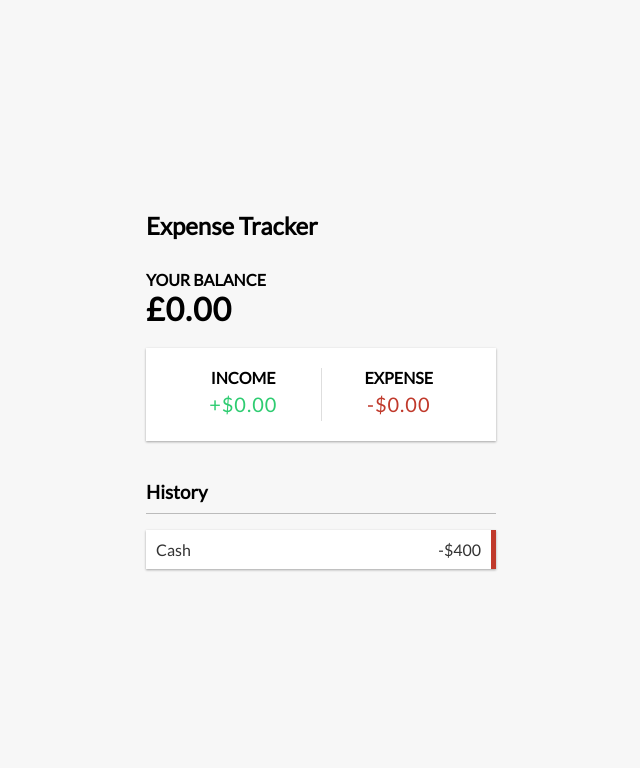
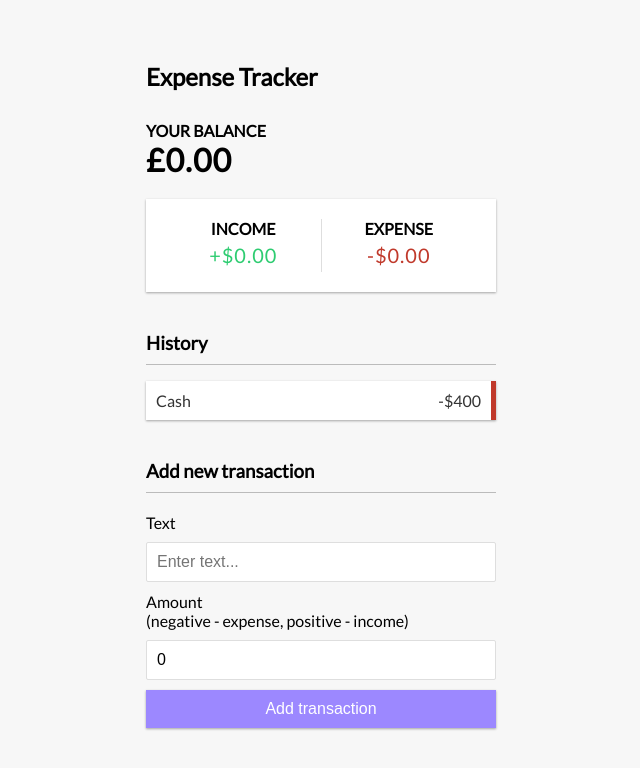
Before and after one commit to b-lauren/react-expenses-app, a React (Create React App) app: page / in a window 1280 px wide. Shown: the top 768 px of the page, without its empty margins (319-959 px from the left). Built offline with nearby package versions, Linux system fonts and the light colour scheme.

Commit message:
added useState hook

```diff
--- a/src/App.js
+++ b/src/App.js
@@ -3,6 +3,7 @@
 import { Balance } from "./components/Balance";
 import { Income } from "./components/Income";
 import { TransactionList } from "./components/TransactionList";
+import { AddTransaction } from "./components/AddTransaction";
 
 function App() {
   return (
@@ -12,6 +13,7 @@
         <Balance />
         <Income />
         <TransactionList />
+        <AddTransaction />
       </div>
     </div>
   );
--- /dev/null
+++ b/src/components/AddTransaction.js
@@ -0,0 +1,35 @@
+import React, { useState } from "react";
+
+export const AddTransaction = () => {
+  const [text, setText] = useState("");
+  const [amount, setAmount] = useState(0);
+  return (
+    <>
+      <h3>Add new transaction</h3>
+      <form>
+        <div className="form-control">
+          <label htmlFor="text">Text</label>
+          <input
+            type="text"
+            value={text}
+            onChange={(e) => setText(e.target.value)}
+            placeholder="Enter text..."
+          />
+        </div>
+        <div className="form-control">
+          <label htmlFor="amount">
+            Amount <br />
+            (negative - expense, positive - income)
+          </label>
+          <input
+            type="number"
+            value={amount}
+            onChange={(e) => setAmount(e.target.value)}
+            placeholder="Enter amount..."
+          />
+        </div>
+        <button class="btn">Add transaction</button>
+      </form>
+    </>
+  );
+};
--- a/src/components/Balance.js
+++ b/src/components/Balance.js
@@ -4,7 +4,7 @@
   return (
     <>
       <h4>Your Balance</h4>
-      <h1 id="balance">£0.00</h1>
+      <h1>£0.00</h1>
     </>
   );
 };
--- a/src/components/Income.js
+++ b/src/components/Income.js
@@ -2,18 +2,14 @@
 
 export const Income = () => {
   return (
-    <div class="inc-exp-container">
+    <div className="inc-exp-container">
       <div>
         <h4>Income</h4>
-        <p id="money-plus" class="money plus">
-          +$0.00
-        </p>
+        <p className="money plus">+$0.00</p>
       </div>
       <div>
         <h4>Expense</h4>
-        <p id="money-minus" class="money minus">
-          -$0.00
-        </p>
+        <p className="money minus">-$0.00</p>
       </div>
     </div>
   );
--- a/src/components/TransactionList.js
+++ b/src/components/TransactionList.js
@@ -4,10 +4,10 @@
   return (
     <>
       <h3>History</h3>
-      <ul id="list" class="list">
-        <li class="minus">
+      <ul className="list">
+        <li className="minus">
           Cash <span>-$400</span>
-          <button class="delete-btn">x</button>
+          <button className="delete-btn">x</button>
         </li>
       </ul>
     </>
```
